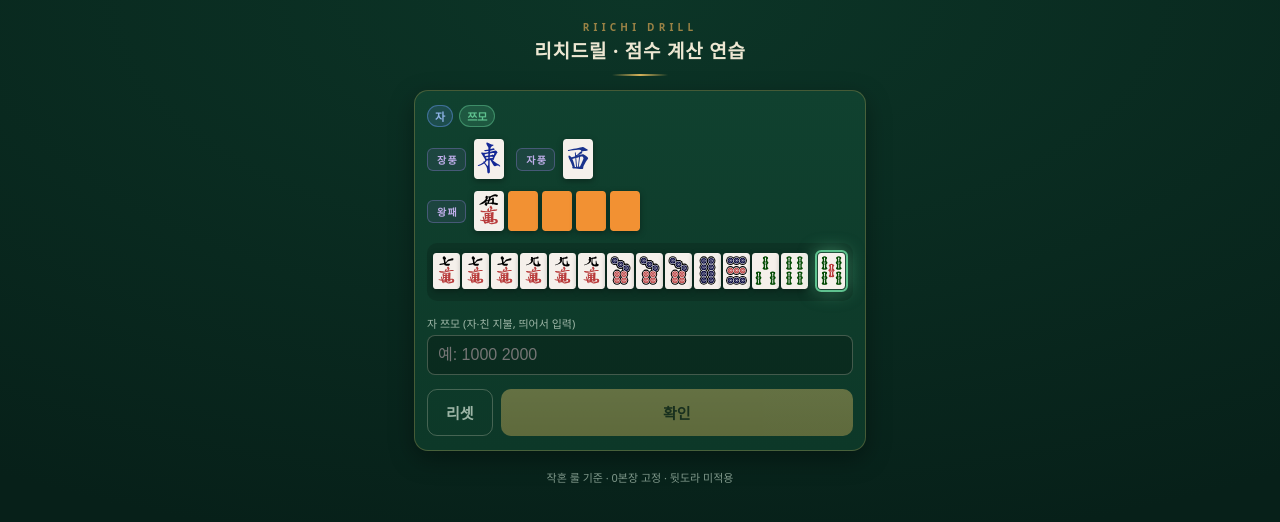
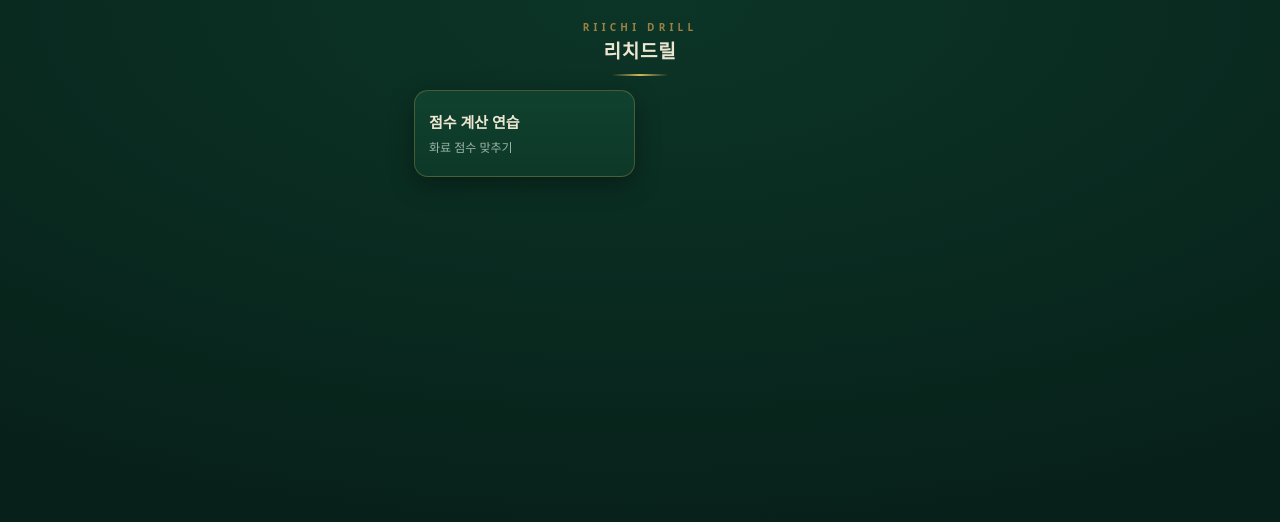
Before and after one commit to manbo-park/ronnya, a React (Vite) app: page / in a window 1280 px wide. Shown: the top 522 px of the page. Built offline with nearby package versions, Linux system fonts and the light colour scheme.

Commit message:
feat: 라우터 도입 및 메인 메뉴 페이지 추가
기능이 늘어날 것에 대비해 react-router-dom을 도입한다.
메인(/)에는 세부 메뉴로 이동하는 카드를 격자로 배치하고,
점수 계산 연습은 /score 로 라우팅한다.

```diff
--- a/package.json
+++ b/package.json
@@ -14,7 +14,8 @@
     },
     "dependencies": {
         "react": "^18.3.1",
-        "react-dom": "^18.3.1"
+        "react-dom": "^18.3.1",
+        "react-router-dom": "^7.17.0"
     },
     "devDependencies": {
         "@types/react": "^18.3.3",
--- a/src/App.tsx
+++ b/src/App.tsx
@@ -1,8 +1,21 @@
+import { Route, Routes } from 'react-router-dom';
+import { Home } from './features/Home';
 import { ScoreTrainer } from './features/ScoreTrainer';
 
 export default function App() {
     return (
         <div className="app">
+            <Routes>
+                <Route path="/" element={<Home />} />
+                <Route path="/score" element={<ScorePage />} />
+            </Routes>
+        </div>
+    );
+}
+
+function ScorePage() {
+    return (
+        <>
             <header className="app-header">
                 <p className="eyebrow">RIICHI DRILL</p>
                 <h1>리치드릴 · 점수 계산 연습</h1>
@@ -11,6 +24,6 @@ export default function App() {
             <ScoreTrainer />
 
             <footer className="app-footer">작혼 룰 기준 · 0본장 고정 · 뒷도라 미적용</footer>
-        </div>
+        </>
     );
 }
--- /dev/null
+++ b/src/features/Home.tsx
@@ -0,0 +1,23 @@
+import { Link } from 'react-router-dom';
+
+const MENUS = [{ to: '/score', title: '점수 계산 연습', desc: '화료 점수 맞추기' }];
+
+export function Home() {
+    return (
+        <>
+            <header className="app-header">
+                <p className="eyebrow">RIICHI DRILL</p>
+                <h1>리치드릴</h1>
+            </header>
+
+            <nav className="menu-grid">
+                {MENUS.map((m) => (
+                    <Link key={m.to} to={m.to} className="menu-card">
+                        <span className="menu-title">{m.title}</span>
+                        <span className="menu-desc">{m.desc}</span>
+                    </Link>
+                ))}
+            </nav>
+        </>
+    );
+}
--- a/src/main.tsx
+++ b/src/main.tsx
@@ -1,10 +1,13 @@
 import React from 'react';
 import ReactDOM from 'react-dom/client';
+import { BrowserRouter } from 'react-router-dom';
 import App from './App';
 import './styles.css';
 
 ReactDOM.createRoot(document.getElementById('root')!).render(
     <React.StrictMode>
-        <App />
+        <BrowserRouter>
+            <App />
+        </BrowserRouter>
     </React.StrictMode>,
 );
--- a/src/styles.css
+++ b/src/styles.css
@@ -460,6 +460,45 @@ body {
     color: var(--muted);
 }
 
+/* ---- 메인 메뉴 ---- */
+.menu-grid {
+    display: grid;
+    grid-template-columns: repeat(2, 1fr);
+    gap: 10px;
+}
+
+.menu-card {
+    display: flex;
+    flex-direction: column;
+    gap: 6px;
+    padding: 20px 14px;
+    background: linear-gradient(180deg, var(--panel), #0d3828);
+    border: 1px solid var(--panel-edge);
+    border-radius: 14px;
+    box-shadow: 0 8px 24px rgba(0, 0, 0, 0.35);
+    text-decoration: none;
+}
+
+.menu-card:active {
+    transform: translateY(1px);
+}
+
+.menu-card:focus-visible {
+    outline: 2px solid var(--brass);
+    outline-offset: 1px;
+}
+
+.menu-title {
+    font-size: 15px;
+    font-weight: 700;
+    color: var(--text);
+}
+
+.menu-desc {
+    font-size: 12px;
+    color: var(--muted);
+}
+
 /* ---- 기타 ---- */
 .app-footer {
     text-align: center;
```
Also changed, not shown: 2 other files (tests, documents, lock files or other folders).
